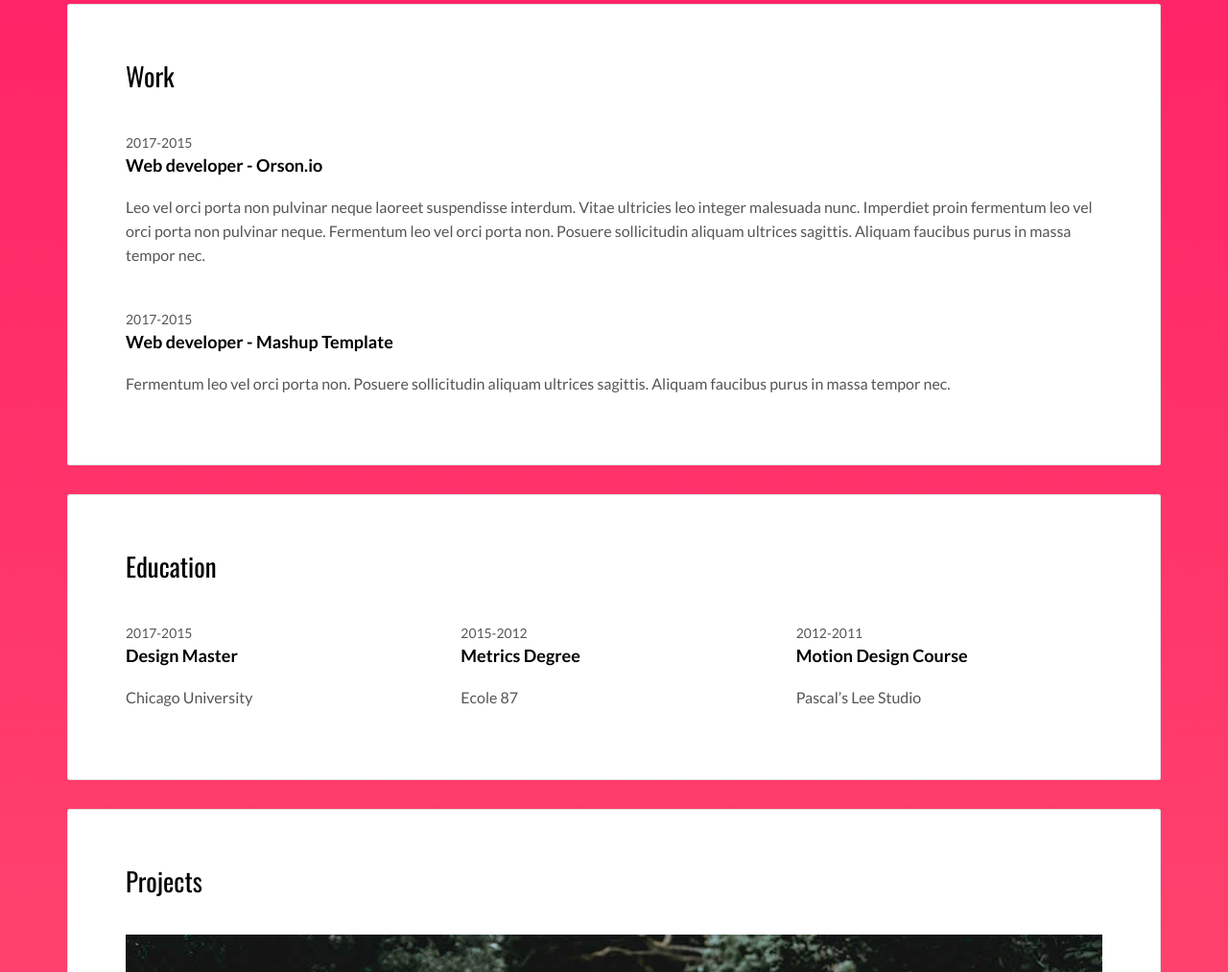
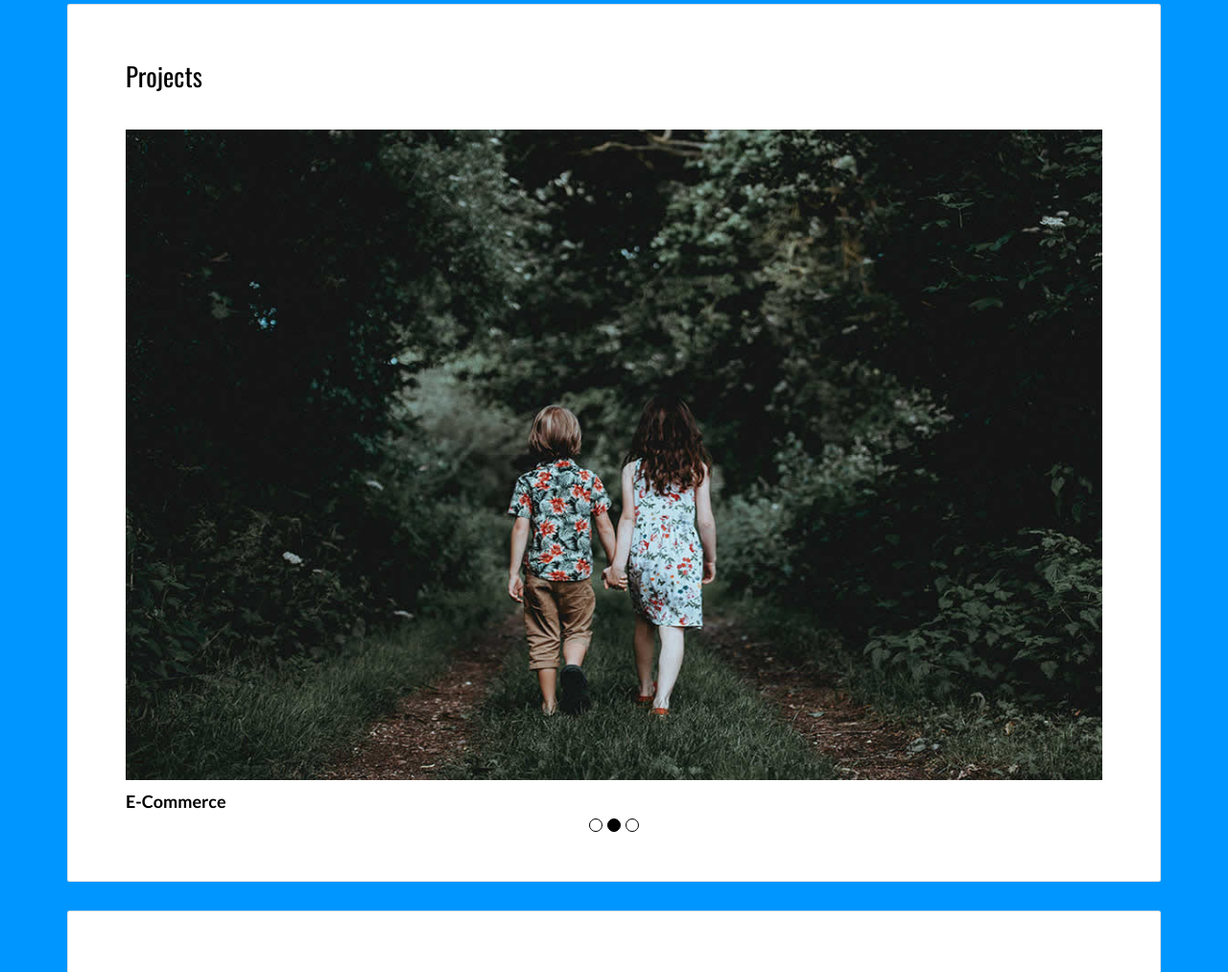
Before and after one commit to vaniarnata/UASManpro, a plain HTML site: page index.html in a window 1280 px wide. Shown: the part 1243-2256 px from the top of the page at 96% size. Drawn offline with nearby package versions, Linux system fonts and the light colour scheme.

Commit message:
membuat warna background menjadi biru

```diff
--- a/index.html
+++ b/index.html
@@ -81,58 +81,6 @@
             </div>
           </div>
         </div>
-
-        <div class="card">
-          <div class="card-block">
-            <h2>Work</h2>
-            <div class="work-experience">
-              <small class="date">2017-2015</small>
-              <h3 class="h5 date-title">Web developer - <a href="http://en.orson.io" title="Create professionnal website">Orson.io</a></h3>
-
-
-              <p>Leo vel orci porta non pulvinar neque laoreet suspendisse interdum. Vitae ultricies leo integer malesuada nunc. Imperdiet proin fermentum leo vel orci porta non pulvinar neque. Fermentum leo vel orci porta non. Posuere sollicitudin aliquam ultrices sagittis. Aliquam faucibus purus in massa tempor nec.</p>
-            </div>
-
-            <div class="work-experience">
-              <small class="date">2017-2015</small>
-              <h3 class="h5 date-title">Web developer - <a href="http://mashup-template.com" title="">Mashup Template</a></h3>
-
-              <p>Fermentum leo vel orci porta non. Posuere sollicitudin aliquam ultrices sagittis. Aliquam faucibus purus in massa tempor nec.</p>
-            </div>
-          </div>
-        </div>
-
-
-        <div class="card">
-          <div class="card-block">
-            <h2>Education</h2>
-            <div class="row">
-              <div class="col-md-4">
-                <div class="education-experience">
-                  <small class="date">2017-2015</small>
-                  <h3 class="h5 date-title">Design Master</h3>
-                  <p>Chicago University</p>
-                </div>
-
-              </div>
-              <div class="col-md-4">
-                <div class="education-experience">
-                  <small class="date">2015-2012</small>
-                  <h3 class="h5 date-title">Metrics Degree</h3>
-                  <p>Ecole 87</p>
-                </div>
-              </div>
-              <div class="col-md-4">
-                <div class="education-experience">
-                  <small class="date">2012-2011</small>
-                  <h3 class="h5 date-title">Motion Design Course</h3>
-                  <p>Pascal’s Lee Studio</p>
-                </div>
-              </div>
-            </div>
-          </div>
-        </div>
-
 
 
         <div class="card">
```
Also changed, not shown: main.d8e0d294.css.
